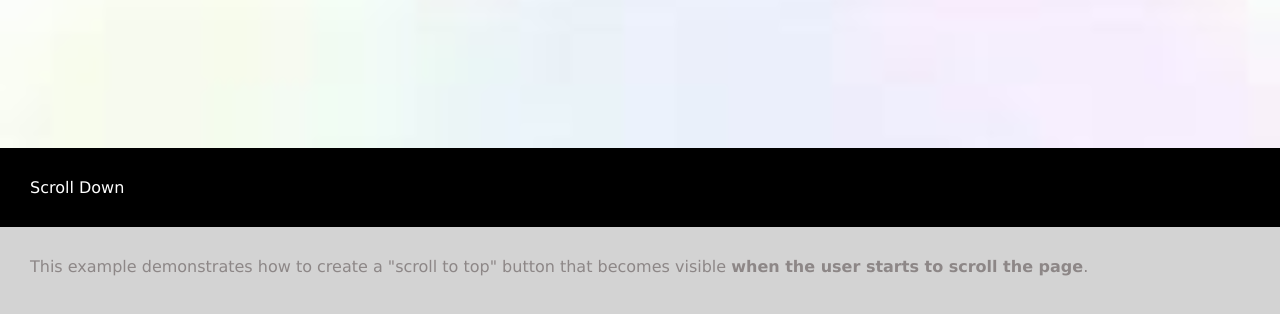
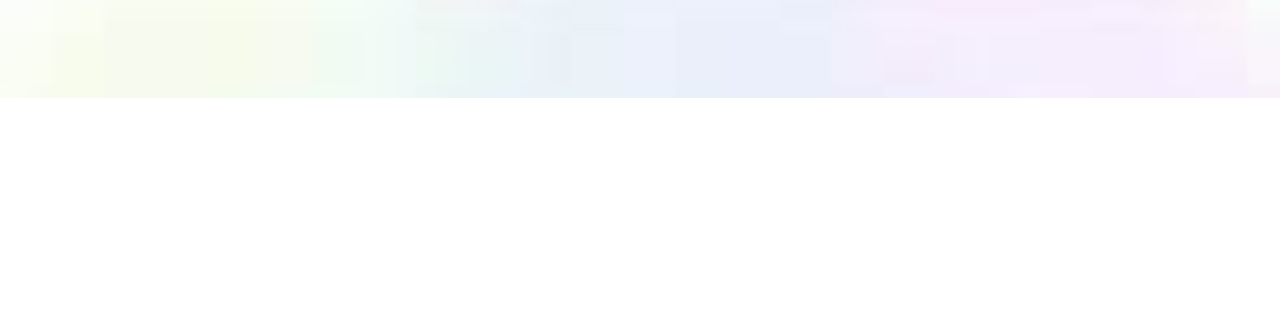
Before and after one commit to skothdiwala/web-design-project, a plain HTML site: page testimonials.html in a window 1280 px wide. Shown: the part 5952-6266 px from the top of the page. After the commit the page ends 6050 px from the top, so only its background shows below. Drawn offline with Linux system fonts and the light colour scheme.

Commit message:
Add files via upload

```diff
--- a/testimonials.html
+++ b/testimonials.html
@@ -85,11 +85,8 @@
 
 </div>
 
+
 <button onclick="topFunction()" id="myBtn" title="Go to top">Top</button>
-
-<div style="background-color:black;color:white;padding:30px">Scroll Down</div>
-<div style="background-color:lightgrey;padding:30px 30px 2500px">This example demonstrates how to create a "scroll to top" button that becomes visible
-  <strong>when the user starts to scroll the page</strong>.</div>
 
 <script>
 // Get the button
```
